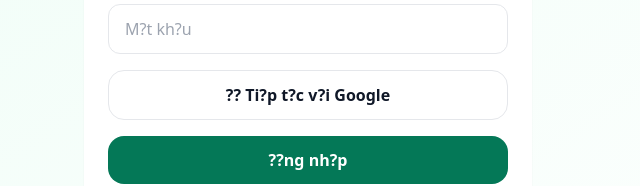
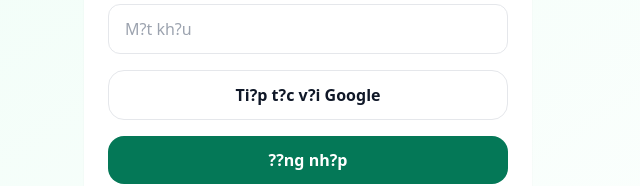
Before and after one commit to gustavjung02-tech/tan-do, a Next.js app: page / in a window 1280 px wide. Shown: the part 378-564 px from the top of the page, without its empty margins (332-972 px from the left). Built offline with nearby package versions, Linux system fonts and the light colour scheme; no server answers; the database is empty.

Commit message:
fix vietnamese encoding in live ui

```diff
--- a/components/auth/login-form.tsx
+++ b/components/auth/login-form.tsx
@@ -56,7 +56,7 @@ export function LoginForm() {
           <input value={email} onChange={(e) => setEmail(e.target.value)} type="email" placeholder="Email" className="rounded-xl border px-4 py-3" />
           <input value={password} onChange={(e) => setPassword(e.target.value)} type="password" placeholder="M?t kh?u" className="rounded-xl border px-4 py-3" />
           {error && <p className="rounded-xl bg-red-50 p-3 text-sm font-bold text-red-700">{error}</p>}
-          {tab === "customer" && <button onClick={loginWithGoogle} className="rounded-2xl border px-4 py-3 font-black">?? Ti?p t?c v?i Google</button>}
+          {tab === "customer" && <button onClick={loginWithGoogle} className="rounded-2xl border px-4 py-3 font-black">Ti?p t?c v?i Google</button>}
           <button disabled={loading} onClick={login} className="rounded-2xl bg-emerald-700 px-4 py-3 font-black text-white">{loading ? "?ang x? l?..." : "??ng nh?p"}</button>
         </div>
         <InstallAppButton />
```
